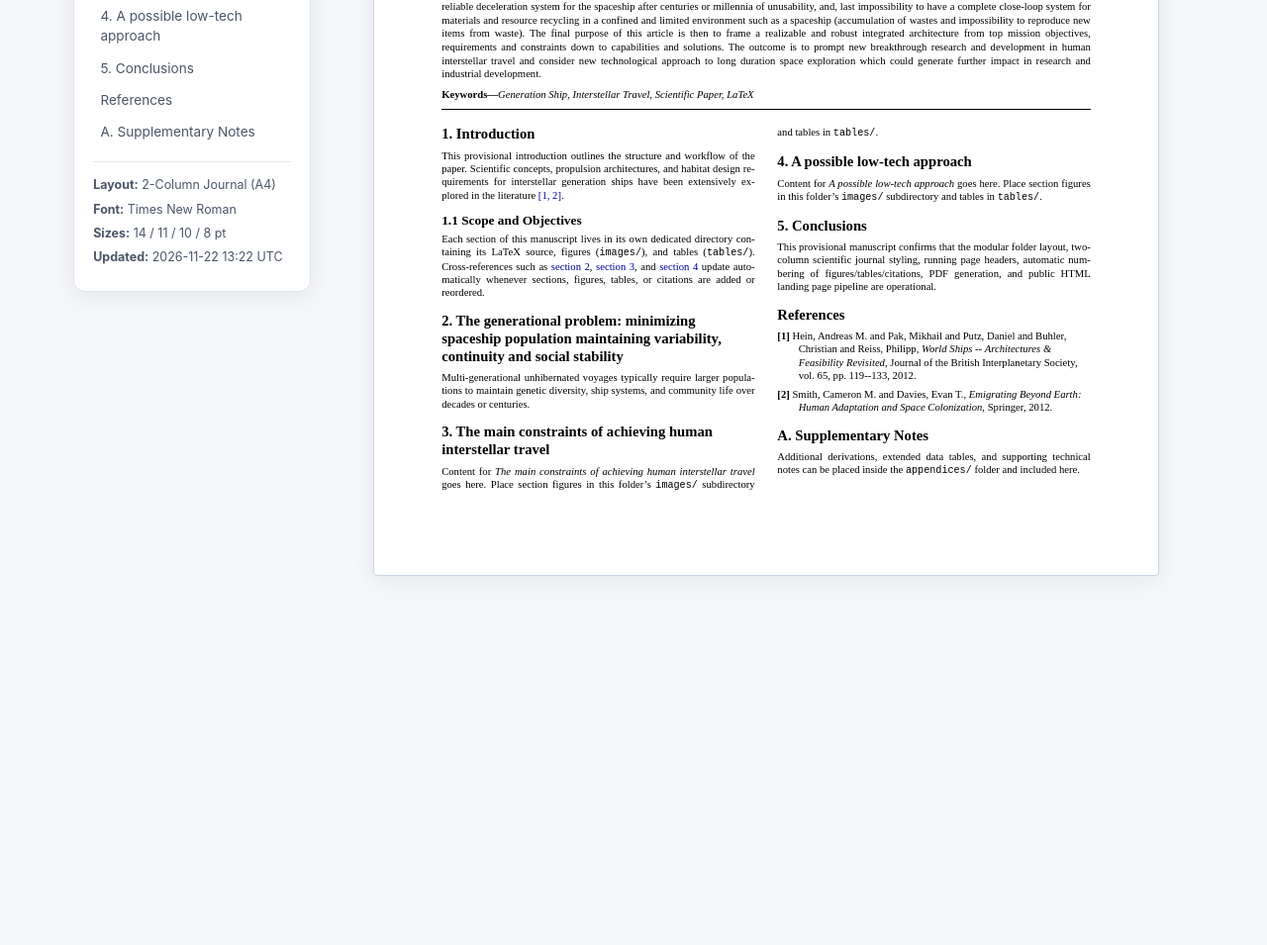
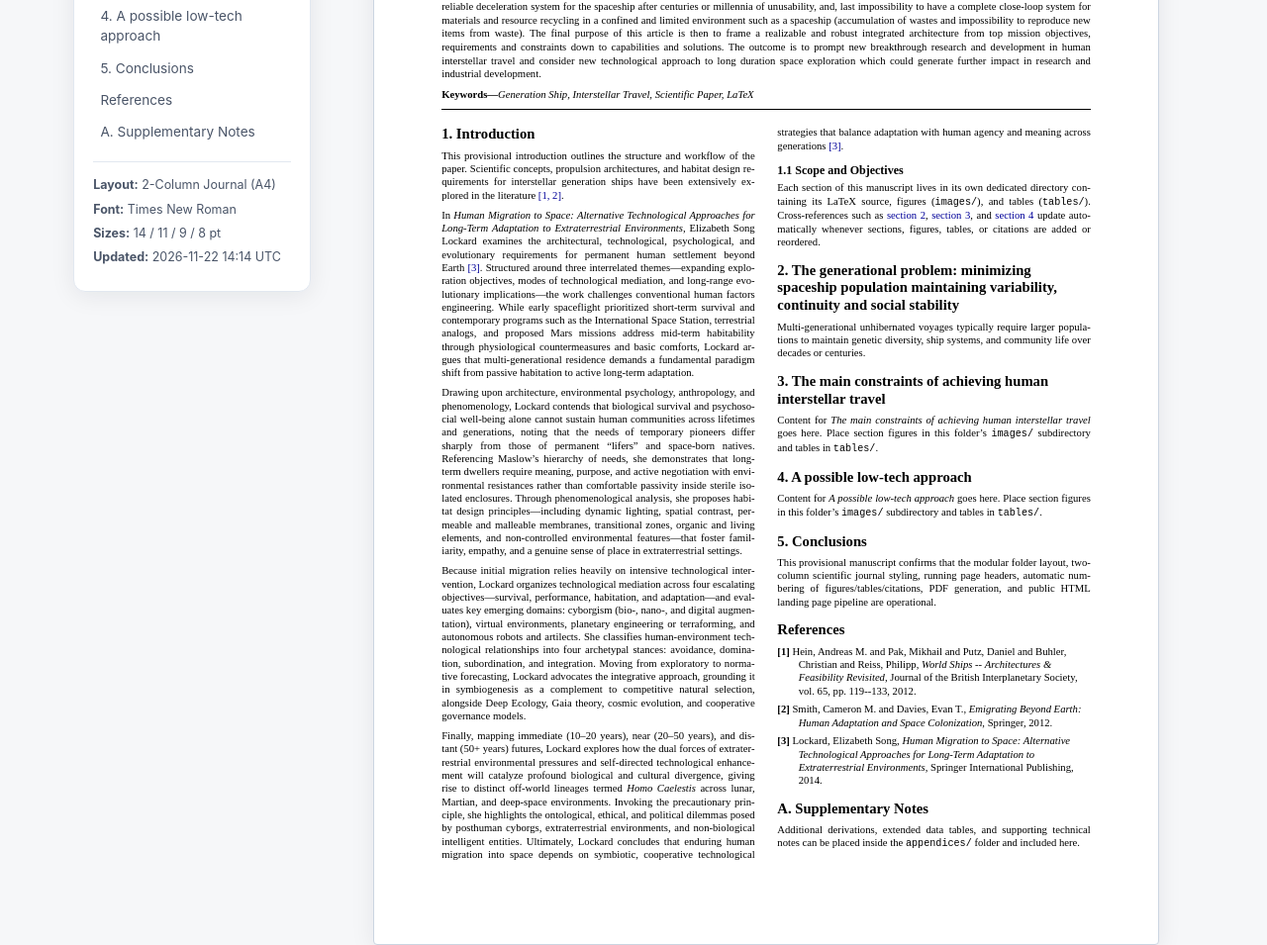
Before and after one commit to guidoyak/GenShip, a plain HTML site: page index.html in a window 1280 px wide. Shown: the part 417-1372 px from the top of the page at 99% size. Before the commit the page ends 1047 px from the top, so only its background shows below. Drawn offline with nearby package versions, Linux system fonts and the light colour scheme.

Commit message:
Add 400-word summary and citation of Lockard (2014) to Introduction and rebuild PDF/HTML

```diff
--- a/index.html
+++ b/index.html
@@ -304,7 +304,7 @@
     /* Paragraph Subtitles (\subsection) */
     .paper-section h2 {
       font-family: "Times New Roman", Times, "Nimbus Roman", "Liberation Serif", Georgia, serif;
-      font-size: 10pt;
+      font-size: 9pt;
       font-weight: 700;
       font-style: normal;
       line-height: 1.22;
@@ -443,8 +443,8 @@
       <div class="meta-box">
         <div><strong>Layout:</strong> 2-Column Journal (A4)</div>
         <div><strong>Font:</strong> Times New Roman</div>
-        <div><strong>Sizes:</strong> 14 / 11 / 10 / 8 pt</div>
-        <div><strong>Updated:</strong> 2026-11-22 13:22 UTC</div>
+        <div><strong>Sizes:</strong> 14 / 11 / 9 / 8 pt</div>
+        <div><strong>Updated:</strong> 2026-11-22 14:14 UTC</div>
       </div>
     </aside>
 
@@ -501,6 +501,10 @@ impact in research and industrial development.</p>
           <section id="introduction" class="paper-section">
 <h1 id="sec:introduction">1. Introduction</h1>
 <p>This provisional introduction outlines the structure and workflow of the paper. Scientific concepts, propulsion architectures, and habitat design requirements for interstellar generation ships have been extensively explored in the literature <a href="#ref-hein2012world">[1, 2]</a>.</p>
+<p>In <em>Human Migration to Space: Alternative Technological Approaches for Long-Term Adaptation to Extraterrestrial Environments</em>, Elizabeth Song Lockard examines the architectural, technological, psychological, and evolutionary requirements for permanent human settlement beyond Earth <a href="#ref-lockard2014human">[3]</a>. Structured around three interrelated themes—expanding exploration objectives, modes of technological mediation, and long-range evolutionary implications—the work challenges conventional human factors engineering. While early spaceflight prioritized short-term survival and contemporary programs such as the International Space Station, terrestrial analogs, and proposed Mars missions address mid-term habitability through physiological countermeasures and basic comforts, Lockard argues that multi-generational residence demands a fundamental paradigm shift from passive habitation to active long-term adaptation.</p>
+<p>Drawing upon architecture, environmental psychology, anthropology, and phenomenology, Lockard contends that biological survival and psychosocial well-being alone cannot sustain human communities across lifetimes and generations, noting that the needs of temporary pioneers differ sharply from those of permanent “lifers” and space-born natives. Referencing Maslow’s hierarchy of needs, she demonstrates that long-term dwellers require meaning, purpose, and active negotiation with environmental resistances rather than comfortable passivity inside sterile isolated enclosures. Through phenomenological analysis, she proposes habitat design principles—including dynamic lighting, spatial contrast, permeable and malleable membranes, transitional zones, organic and living elements, and non-controlled environmental features—that foster familiarity, empathy, and a genuine sense of place in extraterrestrial settings.</p>
+<p>Because initial migration relies heavily on intensive technological intervention, Lockard organizes technological mediation across four escalating objectives—survival, performance, habitation, and adaptation—and evaluates key emerging domains: cyborgism (bio-, nano-, and digital augmentation), virtual environments, planetary engineering or terraforming, and autonomous robots and artilects. She classifies human-environment technological relationships into four archetypal stances: avoidance, domination, subordination, and integration. Moving from exploratory to normative forecasting, Lockard advocates the integrative approach, grounding it in symbiogenesis as a complement to competitive natural selection, alongside Deep Ecology, Gaia theory, cosmic evolution, and cooperative governance models.</p>
+<p>Finally, mapping immediate (10–20 years), near (20–50 years), and distant (50+ years) futures, Lockard explores how the dual forces of extraterrestrial environmental pressures and self-directed technological enhancement will catalyze profound biological and cultural divergence, giving rise to distinct off-world lineages termed <em>Homo Caelestis</em> across lunar, Martian, and deep-space environments. Invoking the precautionary principle, she highlights the ontological, ethical, and political dilemmas posed by posthuman cyborgs, extraterrestrial environments, and non-biological intelligent entities. Ultimately, Lockard concludes that enduring human migration into space depends on symbiotic, cooperative technological strategies that balance adaptation with human agency and meaning across generations <a href="#ref-lockard2014human">[3]</a>.</p>
 <h2 id="subsec:scope">1.1 Scope and Objectives</h2>
 <p>Each section of this manuscript lives in its own dedicated directory containing its LaTeX source, figures (<code>images/</code>), and tables (<code>tables/</code>). Cross-references such as <a href="#sec:the_generational_problem_minimizing_spaceship_population_maintaining_variability_continuity_and_social_stability">section 2</a>, <a href="#sec:the_main_constraints_of_achieving_human_interstellar_travel">section 3</a>, and <a href="#sec:a_possible_low_tech_approach">section 4</a> update automatically whenever sections, figures, tables, or citations are added or reordered.</p>
 </section>
@@ -528,7 +532,8 @@ impact in research and industrial development.</p>
 <section id="references" class="paper-section">
   <h1>References</h1>
   <ol class="ref-list"><li id="ref-hein2012world"><strong>[1]</strong> Hein, Andreas M. and Pak, Mikhail and Putz, Daniel and Buhler, Christian and Reiss, Philipp, <em>World Ships -- Architectures &amp; Feasibility Revisited</em>, Journal of the British Interplanetary Society, vol. 65, pp. 119--133, 2012.</li>
-<li id="ref-smith2014star"><strong>[2]</strong> Smith, Cameron M. and Davies, Evan T., <em>Emigrating Beyond Earth: Human Adaptation and Space Colonization</em>, Springer, 2012.</li></ol>
+<li id="ref-smith2014star"><strong>[2]</strong> Smith, Cameron M. and Davies, Evan T., <em>Emigrating Beyond Earth: Human Adaptation and Space Colonization</em>, Springer, 2012.</li>
+<li id="ref-lockard2014human"><strong>[3]</strong> Lockard, Elizabeth Song, <em>Human Migration to Space: Alternative Technological Approaches for Long-Term Adaptation to Extraterrestrial Environments</em>, Springer International Publishing, 2014.</li></ol>
 </section>
 
 <section id="appendices" class="paper-section">
```
Also changed, not shown: 4 other files.
